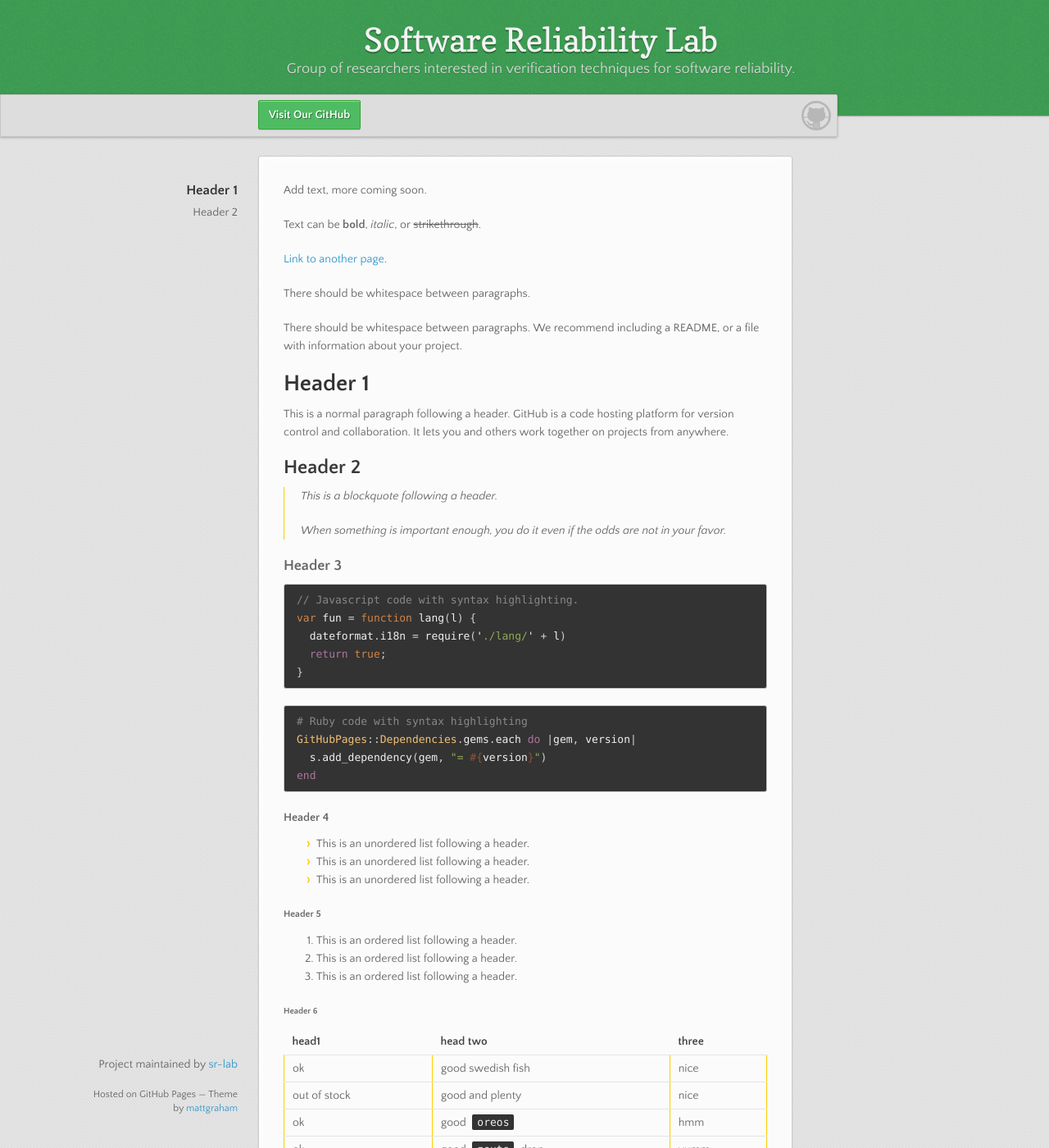
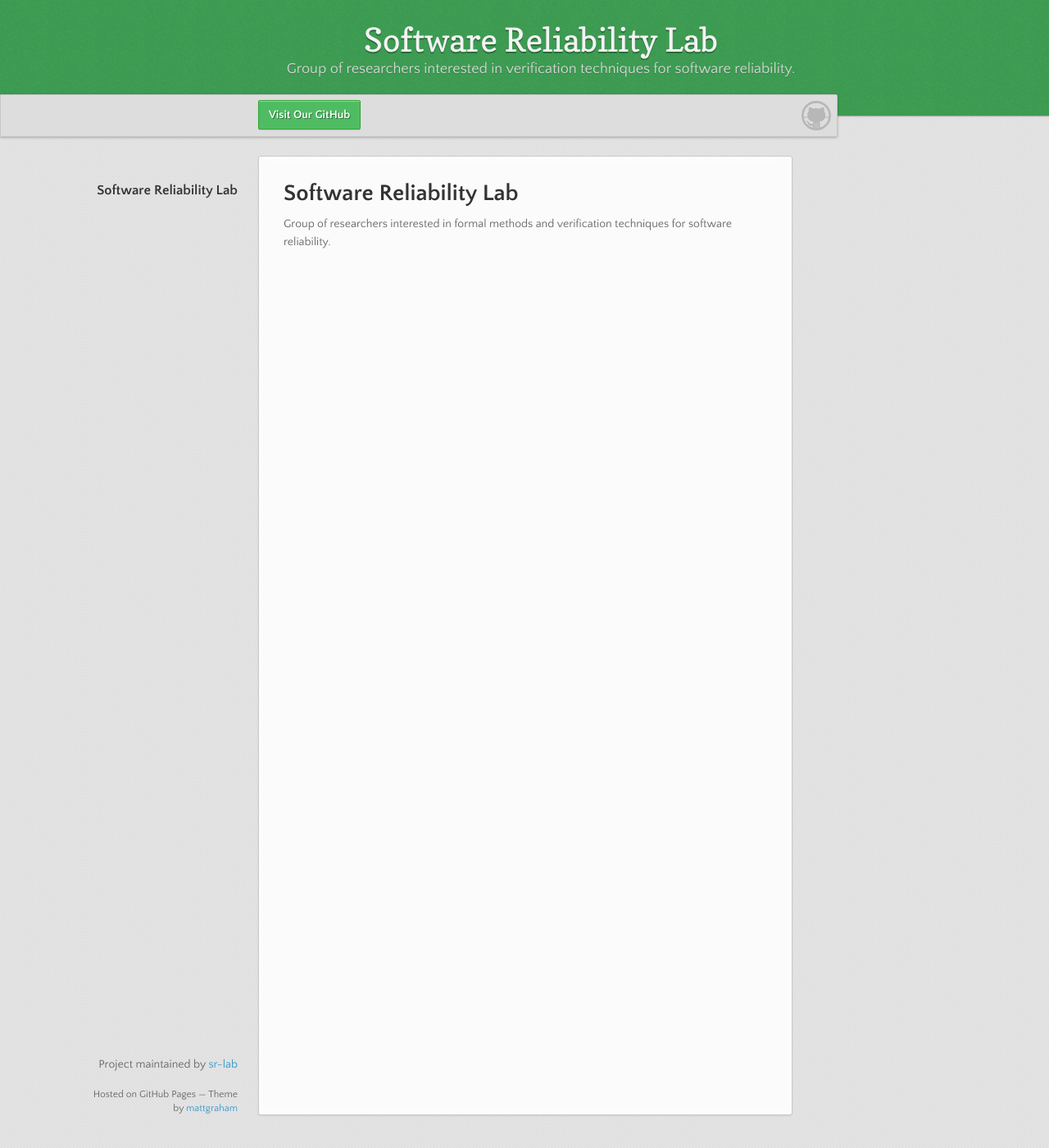
Before and after one commit to sr-lab/sr-lab.github.io.old, a Jekyll site: the page built from index.md, in a window 1280 px wide and 1400 px high. Shown: the whole window at 82% size. Built offline with Jekyll 4.4.1, drawn with Linux system fonts in a browser that asks for light colours; our own code applies the rules of GitHub Pages for plain Markdown files; some of the changed text lies outside the part shown.

Commit message:
Update index.md

````diff
--- a/index.md
+++ b/index.md
@@ -2,124 +2,5 @@
 layout: default
 ---
 
-Add text, more coming soon.
-
-Text can be **bold**, _italic_, or ~~strikethrough~~.
-
-[Link to another page](another-page).
-
-There should be whitespace between paragraphs.
-
-There should be whitespace between paragraphs. We recommend including a README, or a file with information about your project.
-
-# [](#header-1)Header 1
-
-This is a normal paragraph following a header. GitHub is a code hosting platform for version control and collaboration. It lets you and others work together on projects from anywhere.
-
-## [](#header-2)Header 2
-
-> This is a blockquote following a header.
->
-> When something is important enough, you do it even if the odds are not in your favor.
-
-### [](#header-3)Header 3
-
-```js
-// Javascript code with syntax highlighting.
-var fun = function lang(l) {
-  dateformat.i18n = require('./lang/' + l)
-  return true;
-}
-```
-
-```ruby
-# Ruby code with syntax highlighting
-GitHubPages::Dependencies.gems.each do |gem, version|
-  s.add_dependency(gem, "= #{version}")
-end
-```
-
-#### [](#header-4)Header 4
-
-*   This is an unordered list following a header.
-*   This is an unordered list following a header.
-*   This is an unordered list following a header.
-
-##### [](#header-5)Header 5
-
-1.  This is an ordered list following a header.
-2.  This is an ordered list following a header.
-3.  This is an ordered list following a header.
-
-###### [](#header-6)Header 6
-
-| head1        | head two          | three |
-|:-------------|:------------------|:------|
-| ok           | good swedish fish | nice  |
-| out of stock | good and plenty   | nice  |
-| ok           | good `oreos`      | hmm   |
-| ok           | good `zoute` drop | yumm  |
-
-### There's a horizontal rule below this.
-
-* * *
-
-### Here is an unordered list:
-
-*   Item foo
-*   Item bar
-*   Item baz
-*   Item zip
-
-### And an ordered list:
-
-1.  Item one
-1.  Item two
-1.  Item three
-1.  Item four
-
-### And a nested list:
-
-- level 1 item
-  - level 2 item
-  - level 2 item
-    - level 3 item
-    - level 3 item
-- level 1 item
-  - level 2 item
-  - level 2 item
-  - level 2 item
-- level 1 item
-  - level 2 item
-  - level 2 item
-- level 1 item
-
-### Small image
-
-![](https://assets-cdn.github.com/images/icons/emoji/octocat.png)
-
-### Large image
-
-![](https://guides.github.com/activities/hello-world/branching.png)
-
-
-### Definition lists can be used with HTML syntax.
-
-<dl>
-<dt>Name</dt>
-<dd>Godzilla</dd>
-<dt>Born</dt>
-<dd>1952</dd>
-<dt>Birthplace</dt>
-<dd>Japan</dd>
-<dt>Color</dt>
-<dd>Green</dd>
-</dl>
-
-```
-Long, single-line code blocks should not wrap. They should horizontally scroll if they are too long. This line should be long enough to demonstrate this.
-```
-
-```
-The final element.
-```
+# Software Reliability Lab
+Group of researchers interested in formal methods and verification techniques for software reliability.
````
